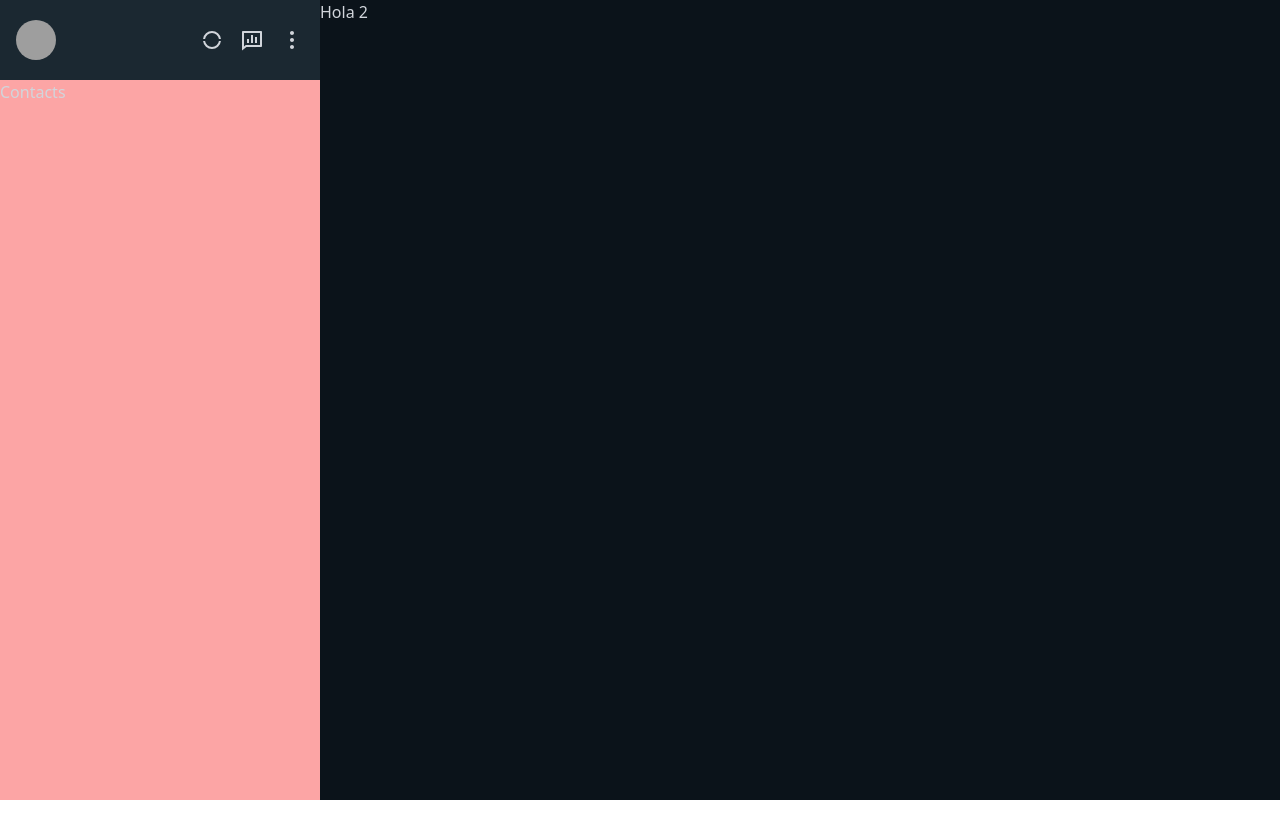
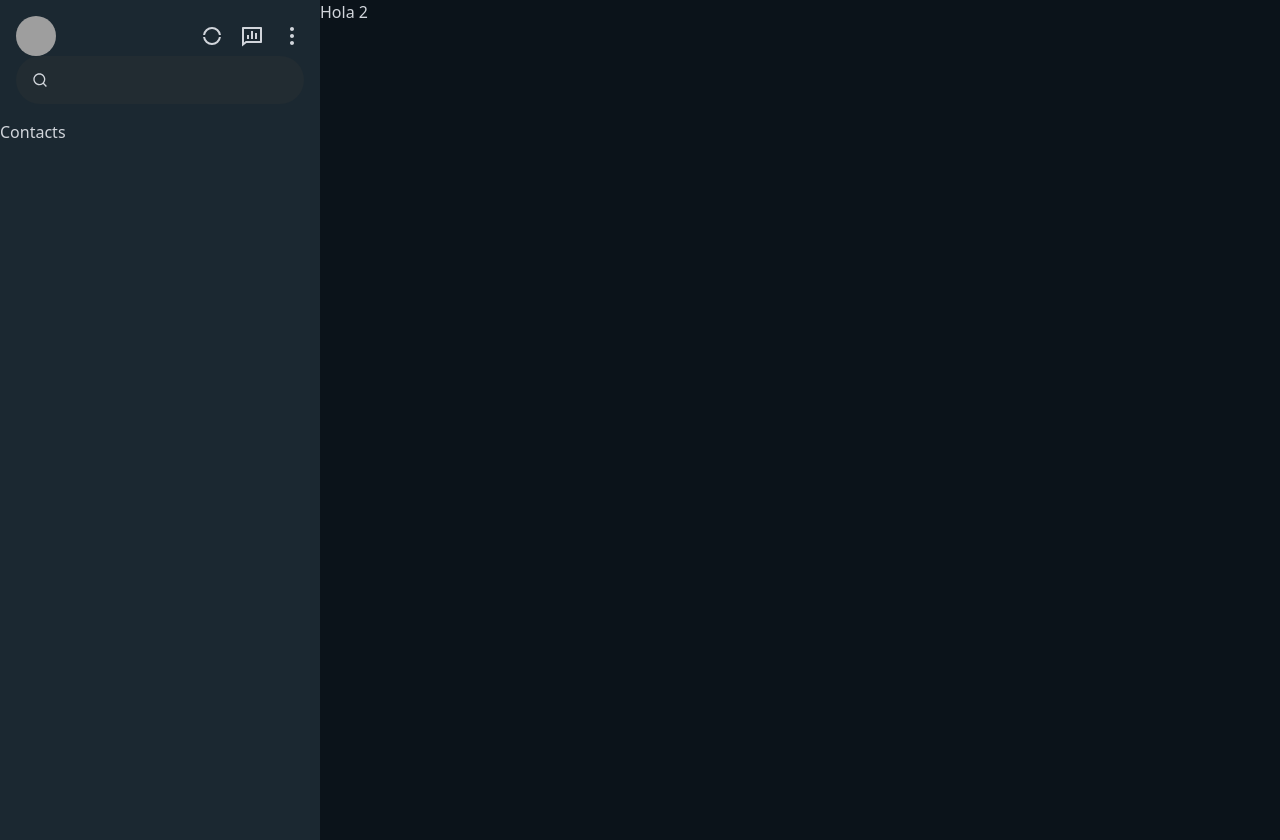
Before and after one commit to EcheCostabel/whatsappclone, a React (Vite) app: page / in a window 1280 px wide. Before the commit the page ends 800 px from the top, so only its background shows below. Built offline with nearby package versions, Linux system fonts and the light colour scheme; grey boxes are pictures that could not be loaded.

Commit message:
adding search

```diff
--- a/src/App.jsx
+++ b/src/App.jsx
@@ -1,10 +1,11 @@
-import { RiChatPollLine, RiLoader3Line, RiMore2Fill } from "react-icons/ri";
+import { RiChatPollLine, RiLoader3Line, RiMore2Fill, RiSearchLine } from "react-icons/ri";
 
 function App() {
   return (
     <div className="min-h-screen grid grid-cols-1 xl:grid-cols-4 bg-[#0B131A] text-gray-300">
-      <div className="bg-[#1B2831]">
-        <div className="flex items-center justify-between p-4 h-[10vh]">
+      <div className="bg-[#1B2831] flex flex-col gap-10">
+        <div className="p-4 h-[10vh]">
+          <div className="flex items-center justify-between">
             <div>
               <img
                 src="https://img.freepik.com/foto-gratis/retrato-joven-sonriente-gafas_171337-4842.jpg"
@@ -13,11 +14,18 @@ function App() {
             </div>
             <div className="flex items-center gap-4 text-2xl">
               <RiLoader3Line className="hover:cursor-pointer" />
-            <RiChatPollLine className="hover:cursor-pointer"/>
-            <RiMore2Fill className="hover:cursor-pointer"/>
+              <RiChatPollLine className="hover:cursor-pointer" />
+              <RiMore2Fill className="hover:cursor-pointer" />
             </div>
           </div>
-        <div className="bg-red-300 h-[90vh] overflow-y-scroll">Contacts</div>
+          <form className="w-full">
+            <div className="relative">
+              <RiSearchLine className="absolute top-1/2 -translate-y-1/2 left-4"/>
+              <input className="bg-[#222C32] w-full rounded-full py-3 pl-10 pr-4 outline-none" />
+            </div>
+          </form>
+        </div>
+        <div className="h-[90vh] overflow-y-scroll">Contacts</div>
       </div>
       <div className="xl:col-span-3">Hola 2</div>
     </div>
```
Lines whose indentation alone changed are shown as unchanged.
